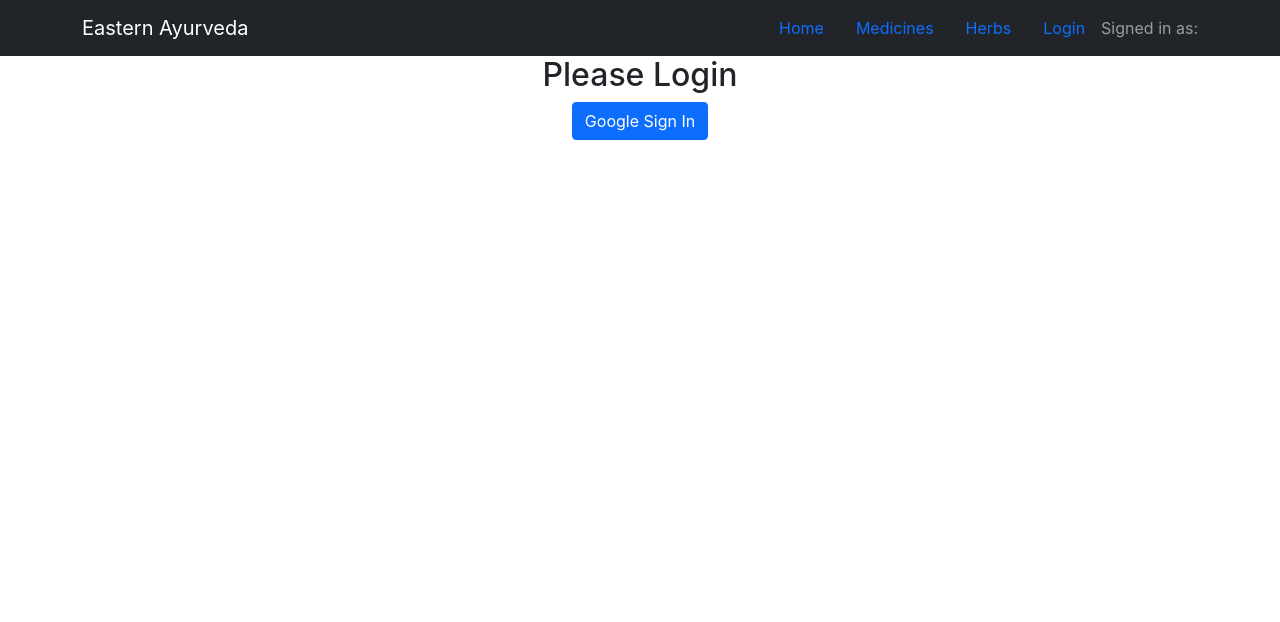
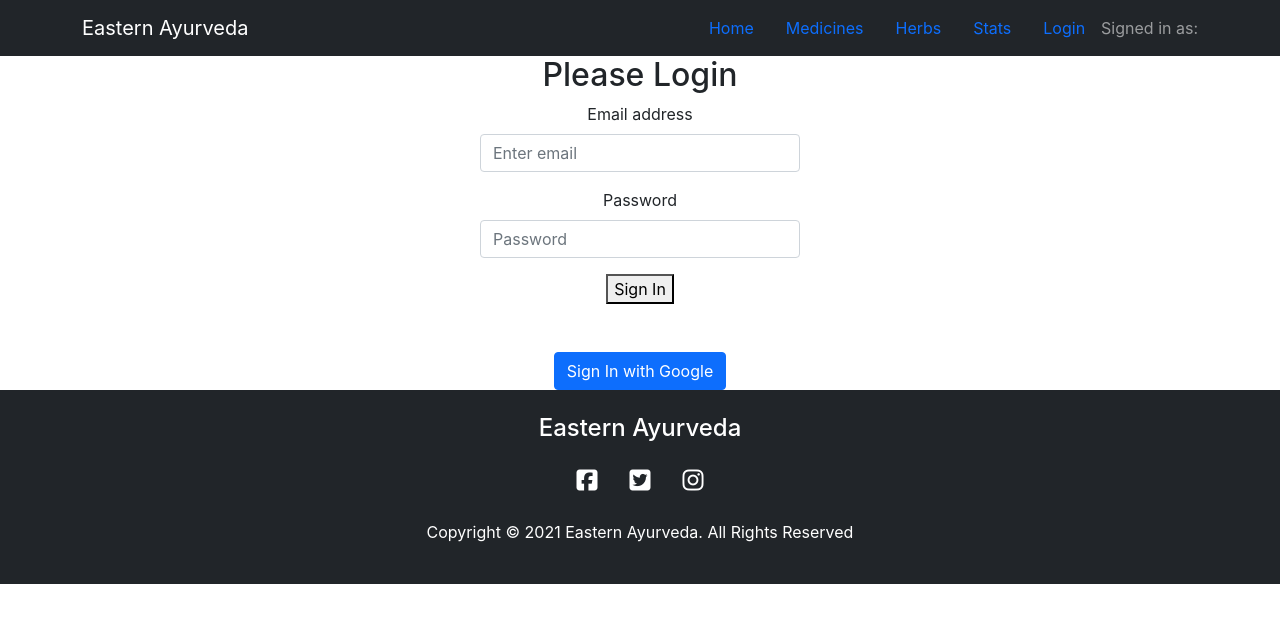
Before and after one commit to rezbd/eastern-ayurveda, a React (Create React App) app: page /login in a window 1280 px wide. Shown: the top 622 px of the page. Built offline with nearby package versions, Linux system fonts and the light colour scheme; no server answers.

Commit message:
added stats section

```diff
--- a/public/index.html
+++ b/public/index.html
@@ -16,6 +16,8 @@
   <!-- bootstrap css -->
   <link href="https://cdn.jsdelivr.net/npm/bootstrap@5.1.3/dist/css/bootstrap.min.css" rel="stylesheet"
     integrity="sha384-1BmE4kWBq78iYhFldvKuhfTAU6auU8tT94WrHftjDbrCEXSU1oBoqyl2QvZ6jIW3" crossorigin="anonymous">
+  <!-- font awesome -->
+  <script src="https://kit.fontawesome.com/5e4a048fb0.js" crossorigin="anonymous"></script>
   <!--
       Notice the use of %PUBLIC_URL% in the tags above.
       It will be replaced with the URL of the `public` folder during the build.
--- a/src/App.js
+++ b/src/App.js
@@ -11,6 +11,7 @@ import Login from './Pages/Login/Login/Login';
 import Header from './Pages/Shared/Header/Header';
 import AuthProvider from './contexts/AuthProvider';
 import PrivateRoute from './Pages/Login/PrivateRoute/PrivateRoute';
+import Footer from './Pages/Shared/Footer/Footer';
 
 function App() {
   return (
@@ -35,6 +36,7 @@ function App() {
               <Error></Error>
             </Route>
           </Switch>
+          <Footer></Footer>
         </Router>
       </AuthProvider>
     </div>
--- a/src/Pages/Home/Home/Home.js
+++ b/src/Pages/Home/Home/Home.js
@@ -2,6 +2,7 @@ import React from 'react';
 import Banner from '../Banner/Banner';
 import Herbs from '../Herbs/Herbs';
 import Services from '../Services/Services';
+import Stats from '../Stats/Stats';
 
 const Home = () => {
     return (
@@ -9,6 +10,7 @@ const Home = () => {
             <Banner></Banner>
             <Services></Services>
             <Herbs></Herbs>
+            <Stats></Stats>
         </div>
     );
 };
--- /dev/null
+++ b/src/Pages/Home/Stats/Stats.css
@@ -0,0 +1,4 @@
+.bg-stats{
+    background-color: rgb(171, 184, 180);
+    border-radius: 10px;
+}
--- /dev/null
+++ b/src/Pages/Home/Stats/Stats.js
@@ -0,0 +1,42 @@
+import React from 'react';
+import './Stats.css';
+
+const Stats = () => {
+    return (
+
+        <div id="stats" className="container mb-5 mt-5">
+            <div className="container text-center">
+                <h1 className="py-3">Trusted by Customers
+                </h1>
+                <p className="py-3">
+                    One of the core principles of Ayurveda medicine, and what makes it stand apart from western medicine, is that it takes into account bio-individuality and a patient’s entire body-mind-spirit connection. That is why our customers are highly satisfied with our medicines.
+                </p>
+            </div>
+            <div className="container text-center">
+                <div className="row g-3">
+                    <div className="col-12 col-lg-4">
+                        <div className="p-3 border bg-stats shadow">
+                            <h1 className="stats-header">100%</h1>
+                            <p className="stats-p">Customer Satisfaction</p>
+                        </div>
+                    </div>
+                    <div className="col-12 col-lg-4">
+                        <div className="p-3 border bg-stats shadow">
+                            <h1 className="stats-header">24/7</h1>
+                            <p className="stats-p">Support</p>
+                        </div>
+                    </div>
+                    <div className="col-12 col-lg-4">
+                        <div className="p-3 border bg-stats shadow">
+                            <h1 className="stats-header">110K</h1>
+                            <p className="stats-p">Deliveries</p>
+                        </div>
+                    </div>
+                </div>
+            </div>
+        </div>
+
+    );
+};
+
+export default Stats;
--- a/src/Pages/Login/Login/Login.js
+++ b/src/Pages/Login/Login/Login.js
@@ -1,4 +1,5 @@
 import React from 'react';
+import { Form } from 'react-bootstrap';
 import useAuth from '../../../hooks/useAuth';
 
 const Login = () => {
@@ -6,7 +7,18 @@ const Login = () => {
     return (
         <div>
             <h2>Please Login</h2>
-            <button onClick={signInUsingGoogle} className="btn btn-primary">Google Sign In</button>
+            <Form className="w-25 mx-auto">
+                <Form.Group className="mb-3" controlId="formGroupEmail">
+                    <Form.Label>Email address</Form.Label>
+                    <Form.Control type="email" placeholder="Enter email" />
+                </Form.Group>
+                <Form.Group className="mb-3" controlId="formGroupPassword">
+                    <Form.Label>Password</Form.Label>
+                    <Form.Control type="password" placeholder="Password" />
+                </Form.Group>
+                <button>Sign In</button>
+            </Form>
+            <button onClick={signInUsingGoogle} className="btn btn-primary mt-5">Sign In with Google</button>
         </div>
     );
 };
--- /dev/null
+++ b/src/Pages/Shared/Footer/Footer.js
@@ -0,0 +1,17 @@
+import React from 'react';
+
+const Footer = () => {
+    return (
+        <div className="bg-dark py-4">
+            <h4 className="text-white">Eastern Ayurveda</h4>
+            <h4 className="text-white my-4">
+                <i className="fab fa-facebook-square mx-3"></i>
+                <i className="fab fa-twitter-square mx-3"></i>
+                <i className="fab fa-instagram mx-3"></i>
+            </h4>
+            <p className="text-white">Copyright &copy; 2021 Eastern Ayurveda. All Rights Reserved</p>
+        </div>
+    );
+};
+
+export default Footer;
--- a/src/Pages/Shared/Header/Header.js
+++ b/src/Pages/Shared/Header/Header.js
@@ -16,6 +16,7 @@ const Header = () => {
                         <Nav.Link as={HashLink} to="/home#home">Home</Nav.Link>
                         <Nav.Link as={HashLink} to="/home#services">Medicines</Nav.Link>
                         <Nav.Link as={HashLink} to="/home#herbs">Herbs</Nav.Link>
+                        <Nav.Link as={HashLink} to="/home#stats">Stats</Nav.Link>
                         {user?.email ?
                             <Button onClick={logOut} variant="dark">Logout</Button> :
                             <Nav.Link as={Link} to="/login">Login</Nav.Link>
```
